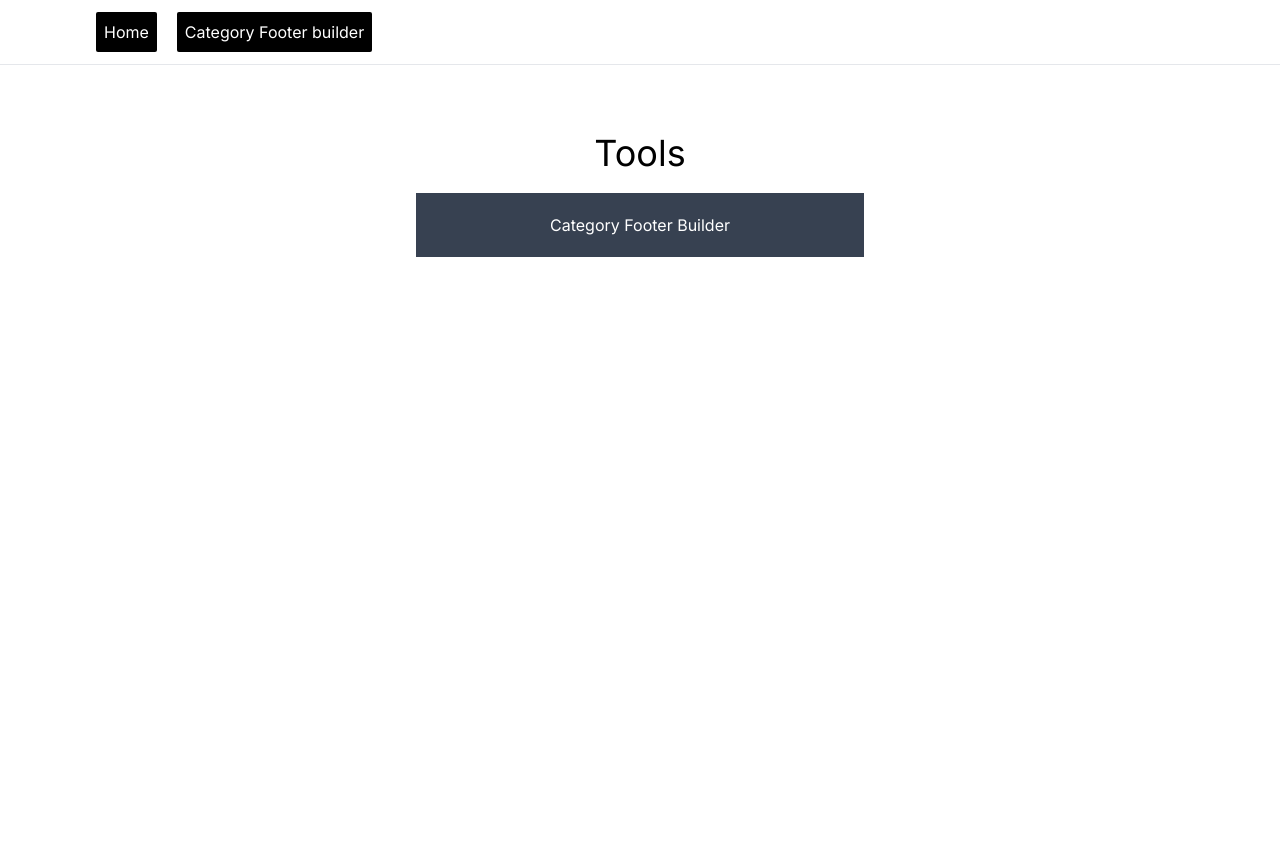
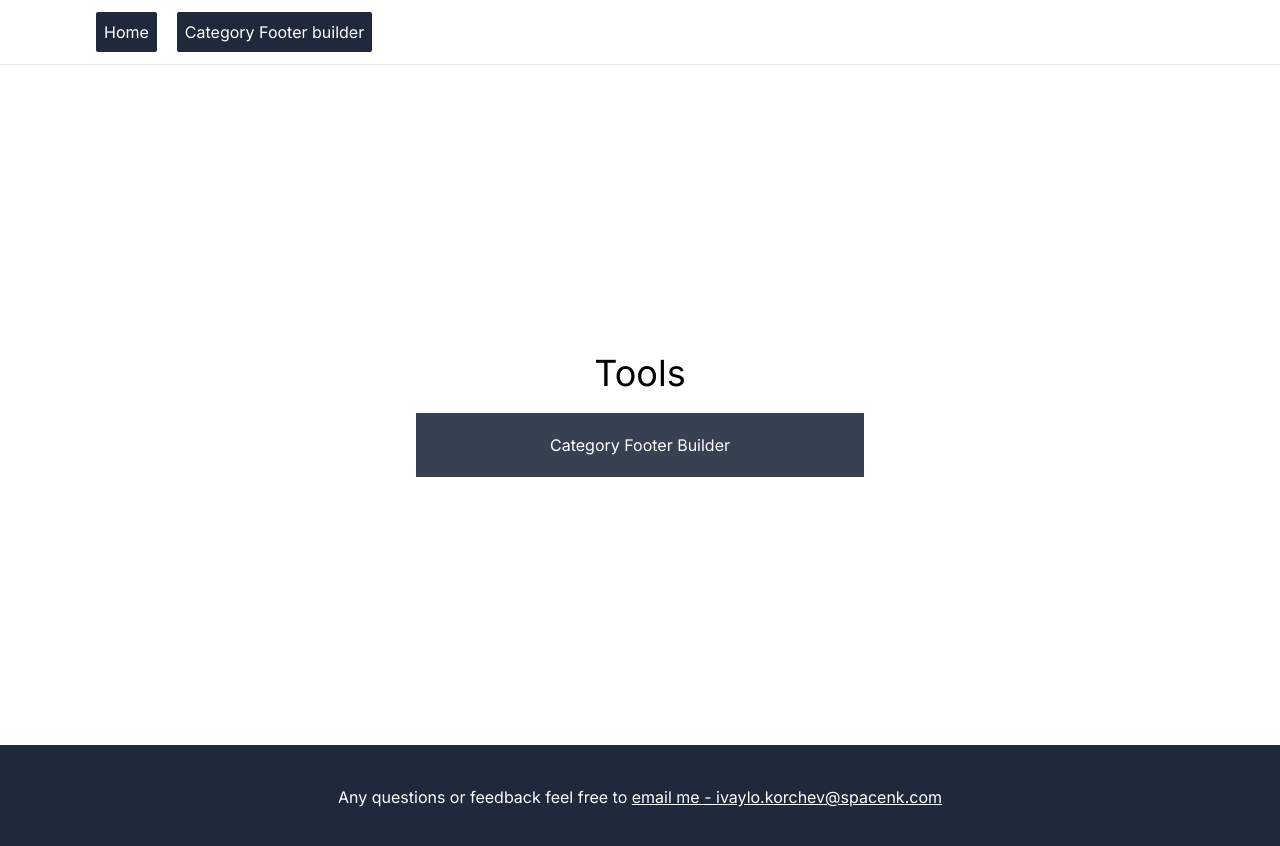
Before and after one commit to ivaylokorchev-spacenk/tools, a Next.js app: page /tools/ in a window 1280 px wide. Shown: the top 846 px of the page. Before the commit the page ends 800 px from the top, so only its background shows below. Built offline with nearby package versions, Linux system fonts and the light colour scheme.

Commit message:
fix title

```diff
--- a/src/app/layout.tsx
+++ b/src/app/layout.tsx
@@ -6,8 +6,8 @@ import Navbar from "@/components/Navbar";
 const inter = Inter({ subsets: ["latin"] });
 
 export const metadata: Metadata = {
-  title: "Create Next App",
-  description: "Generated by create next app",
+  title: "Tools",
+  description: "Tools",
 };
 
 export default function RootLayout({
@@ -19,7 +19,11 @@ export default function RootLayout({
     <html lang="en">
       <body className={inter.className}>
         <Navbar />
-        {children}</body>
+          {children}
+        <footer className="px-24 text-center py-10 flex items-center justify-center bg-slate-800 text-white">
+          <p>Any questions or feedback feel free to <a className="underline" href="mailto:ivaylo.korchev@spacenk.com">email me - ivaylo.korchev@spacenk.com</a></p>
+        </footer>
+        </body>
     </html>
   );
 }
--- a/src/app/page.tsx
+++ b/src/app/page.tsx
@@ -2,7 +2,7 @@ import Link from "next/link";
 
 export default function Home() {
   return (
-    <main className="p-12">
+    <main className="flex justify-center items-center flex-col min-h-[85vh]">
       <h1 className="text-4xl text-center mt-5">
         Tools
       </h1>
--- a/src/components/Navbar.tsx
+++ b/src/components/Navbar.tsx
@@ -5,8 +5,8 @@ type Props = {}
 const Navbar = () => {
   return (
     <nav className="flex mx-auto gap-x-5 px-24 py-3 border-b">
-        <Link className="bg-black text-white hover:text-gray-300 p-2 text-md rounded-sm" href="/">Home</Link>
-        <Link className="bg-black text-white hover:text-gray-300 p-2 text-md rounded-sm" href="/category-footer">Category Footer builder</Link>
+        <Link className="bg-slate-800 text-white hover:text-gray-300 p-2 text-md rounded-sm" href="/">Home</Link>
+        <Link className="bg-slate-800 text-white hover:text-gray-300 p-2 text-md rounded-sm" href="/category-footer">Category Footer builder</Link>
     </nav>
   )
 }
```
